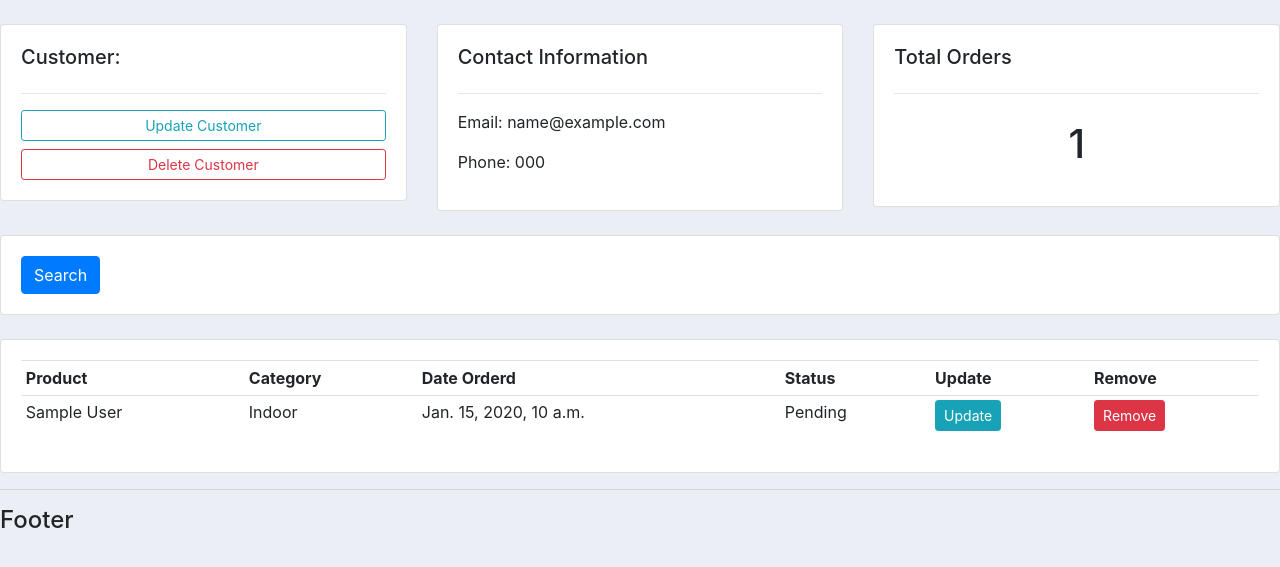
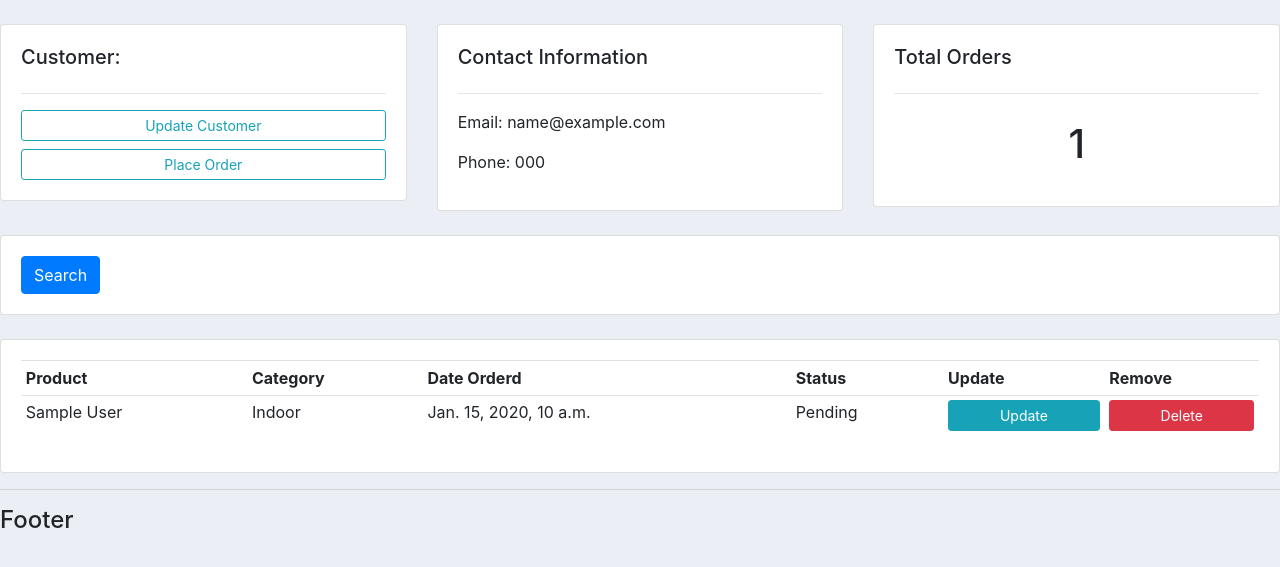
Before and after one commit to apostolis450/Django_App, a Django app: page /customer/1 in a window 1280 px wide. Shown: the part 56-623 px from the top of the page. Run offline with Django 3.2, Linux system fonts and the light colour scheme; tables that the repository leaves empty hold one stand-in row (values such as "Sample post"); some libraries are stand-ins or nearby versions.

Commit message:
adding formset for customer

```diff
--- a/crm1/accounts/templates/accounts/customer.html
+++ b/crm1/accounts/templates/accounts/customer.html
@@ -10,7 +10,7 @@
 			<h5>Customer:</h5>
 			<hr>
 			<a class="btn btn-outline-info  btn-sm btn-block"   href="">Update Customer</a>
-			<a class="btn btn-outline-danger  btn-sm btn-block" href="">Delete Customer</a>
+			<a class="btn btn-outline-info  btn-sm btn-block" href="{% url 'create_order' customer.id %}">Place Order</a>
 
 		</div>
 	</div>
@@ -67,8 +67,8 @@
 					<td>{{order.product.category}}</td>
 					<td>{{order.product.date_created}}</td>
 					<td>{{order.status}}</td>
-					<td><a class="btn btn-sm btn-info"   href="">Update</a></td>
-					<td><a class="btn btn-sm btn-danger" href="">Remove</a></td>
+					<td><a class="btn btn-info  btn-sm btn-block"   href="{% url 'update_order' order.id %}">Update</a></td>
+					<td><a class="btn btn-danger  btn-sm btn-block" href="{% url 'delete_order' order.id %}">Delete</a></td>
 				</tr>
 				{% endfor %}
 			</table>
--- a/crm1/accounts/templates/accounts/dashboard.html
+++ b/crm1/accounts/templates/accounts/dashboard.html
@@ -18,7 +18,7 @@
 				</tr>
 				{% for customer in customers %}
 					<tr>
-						<td><a href="{% url 'customer' customer.id %}">View</a></td>
+						<td><a class="btn btn-info  btn-sm btn-block" href="{% url 'customer' customer.id %}">View</a></td>
 						<td>{{customer.name}}</td>
 						<td>{{customer.phone}}</td>
 					</tr>
@@ -31,7 +31,7 @@
 		<h5>LAST 5 ORDERS</h5>
 		<hr>
 		<div class="card card-body">
-			<a class="btn btn-primary  btn-sm btn-block" href="{% url 'create_order' %}">Create Order</a>
+
 			<table class="table table-sm">
 				<tr>
 					<th>Product</th>
--- a/crm1/accounts/templates/accounts/order_form.html
+++ b/crm1/accounts/templates/accounts/order_form.html
@@ -9,7 +9,11 @@
 
 			<form action="" method="POST">
 				{% csrf_token %}
-				{{form}}
+                {{ formset.management_form }}
+                {% for form in formset %}
+				    {{form}}
+                    <hr>
+                {% endfor %}
 
 				<input type="submit" name="Submit">
 			</form>
--- a/crm1/accounts/urls.py
+++ b/crm1/accounts/urls.py
@@ -6,7 +6,7 @@ urlpatterns = [
     path('', views.home, name="home"),
     path('products/', views.products, name="products"),
     path('customer/<str:pk>', views.customer, name="customer"),
-    path('create_order/', views.createOrder, name="create_order"),
+    path('create_order/<str:pk>', views.createOrder, name="create_order"),
     path('update_order/<str:pk>', views.updateOrder, name="update_order"),
     path('delete_order/<str:pk>', views.deleteOrder, name="delete_order"),
 
--- a/crm1/accounts/views.py
+++ b/crm1/accounts/views.py
@@ -1,5 +1,6 @@
 from django.shortcuts import render, redirect
 from django.http import  HttpResponse
+from django.forms import inlineformset_factory
 from .models import *
 from .forms import OrderForm
 # Create your views here.
@@ -27,8 +28,8 @@ def products(request):
     return render(request, 'accounts/products.html', {'products': products})
 
 def customer(request, pk):
+
     customer = Customer.objects.get(id=pk)
-
     orders = customer.order_set.all()
     orders_count = orders.count()
 
@@ -38,14 +39,19 @@ def customer(request, pk):
                 }
     return render(request, 'accounts/customer.html', context)
 
-def createOrder(request):
-    form = OrderForm()
+def createOrder(request, pk):
+    OrderFormSet = inlineformset_factory(Customer,Order, fields=('product', 'status')
+    , extra=10)
+    customer = Customer.objects.get(id=pk)
+
+    form = OrderForm(initial={'customer':customer})
     if request.method == 'POST':
-        form = OrderForm(request.POST)
-        if form.is_valid():
-            form.save() # POST & valid data => save it
+        #form = OrderForm(request.POST)
+        formset = OrderFormSet(request.POST,instance=customer)
+        if formset.is_valid():
+            formset.save() # POST & valid data => save it
             return redirect('/')
-    context = {'form': form}
+    context = {'formset': formset}
     return render(request, 'accounts/order_form.html', context)
 
 def updateOrder(request, pk):
```
Also changed, not shown: crm1/accounts/templates/accounts/delete.html (+11 -2 lines).
